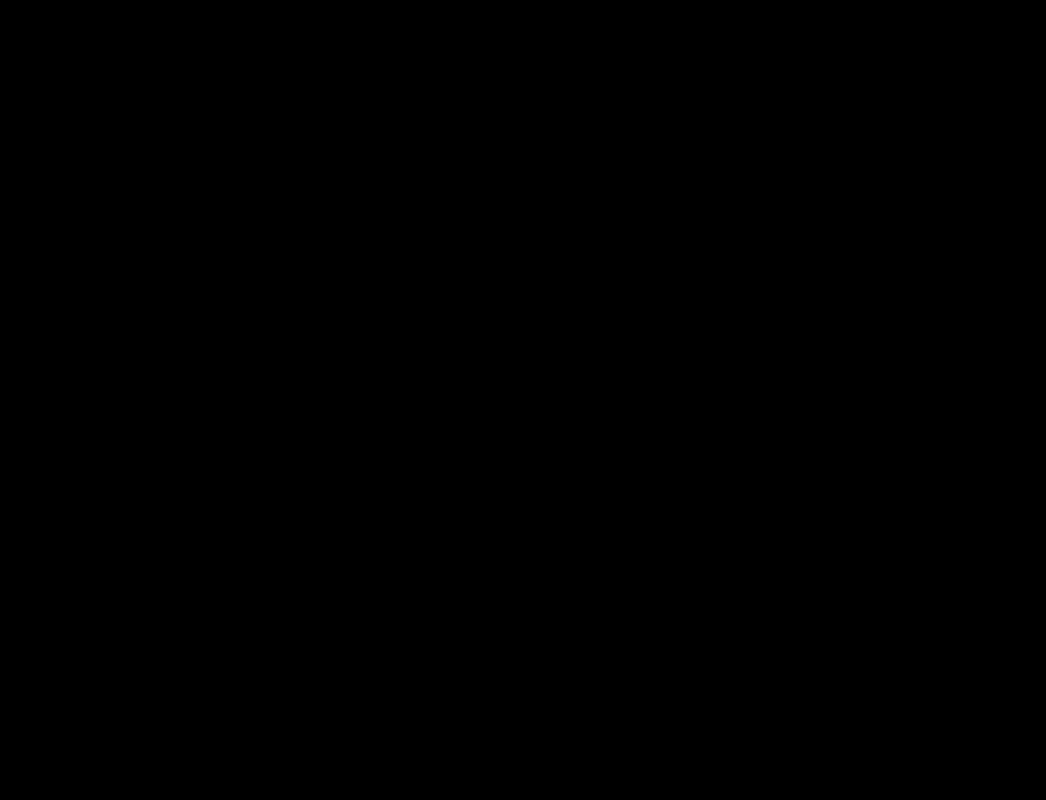
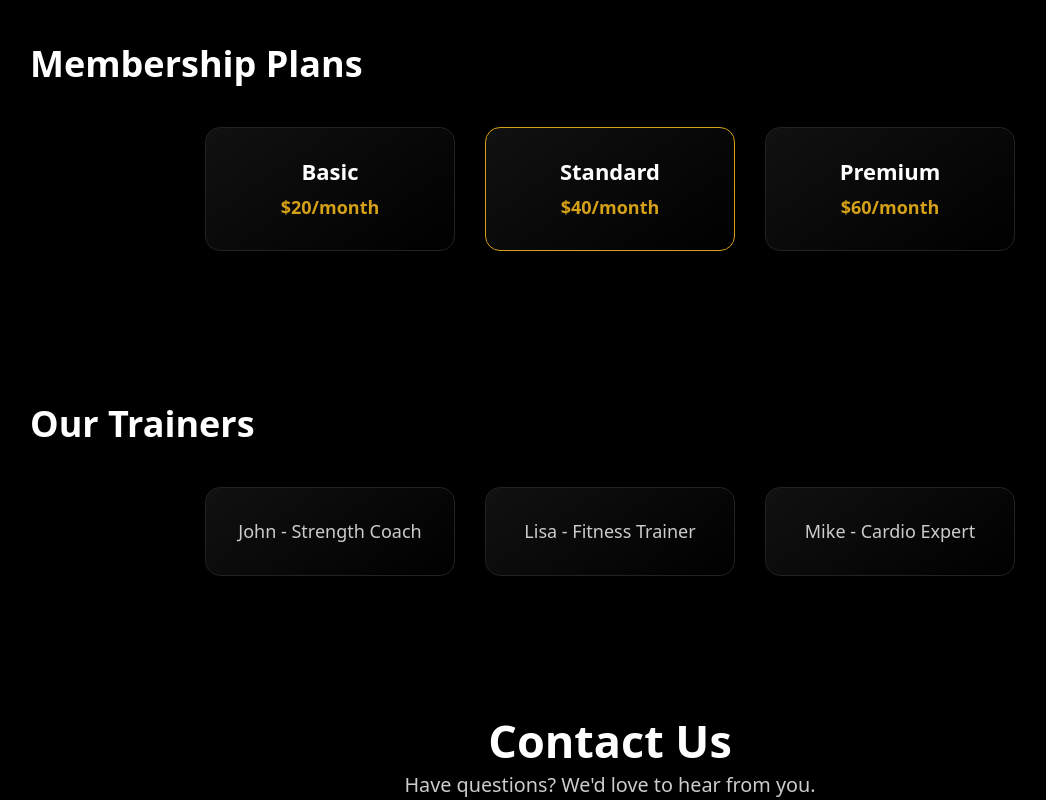
Before and after one commit to sanju20021001/gym-website, a React (Vite) app: page / in a window 1280 px wide. Shown: the part 1740-2540 px from the top of the page, without its empty margins (30-1076 px from the left). Before the commit the page ends 911 px from the top, so only its background shows below. Built offline with nearby package versions, Linux system fonts and the light colour scheme.

Commit message:
updated home

```diff
--- a/src/App.css
+++ b/src/App.css
@@ -651,6 +651,71 @@ input[type=number]::-webkit-outer-spin-button {
   text-decoration: none;
 }
 
+/* SECTION TITLES */
+.membership-section h2,
+.trainers-section h2 {
+  font-size: 36px;
+  margin-bottom: 50px;
+  color: var(--text-h);
+}
+
+/* CARD CONTAINER */
+.membership-section .cards,
+.trainers-section .cards {
+  display: flex;
+  justify-content: center;
+  flex-wrap: wrap;
+  gap: 30px;
+}
+
+/* CARD STYLE */
+.membership-section .card,
+.trainers-section .card {
+  background: linear-gradient(145deg, #111, var(--bg));
+  padding: 30px 25px;
+  border-radius: 15px;
+  width: 250px;
+  text-align: center;
+  transition: all 0.3s ease;
+  border: 1px solid var(--border);
+  cursor: pointer;
+  color: var(--text);
+}
+
+/* HOVER EFFECT */
+.membership-section .card:hover,
+.trainers-section .card:hover {
+  transform: translateY(-10px) scale(1.03);
+  box-shadow: 0 15px 40px rgba(212, 160, 23, 0.25);
+  border: 1px solid var(--accent);
+}
+
+/* MEMBERSHIP TEXT */
+.membership-section .card h3 {
+  font-size: 22px;
+  margin-bottom: 10px;
+  color: var(--text-h);
+}
+
+.membership-section .card p {
+  font-size: 18px;
+  color: var(--accent);
+  font-weight: bold;
+}
+
+/* TRAINER TEXT */
+.trainers-section .card {
+  font-size: 18px;
+  font-weight: 500;
+  color: var(--text);
+}
+
+/* HIGHLIGHT MIDDLE PLAN */
+.membership-section .card:nth-child(2) {
+  transform: scale(1.05);
+  border: 1px solid var(--accent);
+}
+
 /* ================= MOBILE ================= */
 @media (max-width: 768px) {
   .navbar {
--- a/src/App.jsx
+++ b/src/App.jsx
@@ -1,10 +1,10 @@
 import { BrowserRouter, Routes, Route } from "react-router-dom";
 import Navbar from "./components/Navbar";
-import Home from "./components/Hero";
+import Home from "./components/Home";
 import Services from "./components/Services";
 import About from "./components/About";
 import Contact from "./components/Contact";
-import Hero from "./components/Hero";
+import Hero from "./components/Home";
 
 function App() {
   return (
--- a/src/components/Hero.jsx
+++ /dev/null
@@ -1,63 +0,0 @@
-import React from "react";
-import { motion } from "framer-motion";
-import "../App.css";
-import hero from "../assets/hero.jpg";
-
-const Hero = () => {
-  return (
-    <section
-      className="hero"
-      style={{ backgroundImage: `url(${hero})` }}
-    >
-      <div className="overlay"></div>
-
-      <div className="hero-content">
-
-        {/* Heading */}
-        <motion.h1
-          initial={{ opacity: 0, y: 50 }}
-          animate={{ opacity: 1, y: 0 }}
-          transition={{ duration: 0.8 }}
-        >
-          TRANSFORM YOUR BODY. <br /> TRANSFORM YOUR LIFE.
-        </motion.h1>
-
-        {/* Subheading */}
-        <motion.h2
-          initial={{ opacity: 0, y: 50 }}
-          animate={{ opacity: 1, y: 0 }}
-          transition={{ duration: 0.8, delay: 0.3 }}
-        >
-          Train harder. Get stronger. <br /> Achieve your goals!
-        </motion.h2>
-
-        {/* Buttons */}
-        <motion.div
-          className="hero-buttons"
-          initial={{ opacity: 0, y: 50 }}
-          animate={{ opacity: 1, y: 0 }}
-          transition={{ duration: 0.8, delay: 0.6 }}
-        >
-          <motion.button
-            className="hero-btn"
-            whileHover={{ scale: 1.1 }}
-            whileTap={{ scale: 0.95 }}
-          >
-            GET STARTED
-          </motion.button>
-
-          <motion.button
-            className="hero-btn1"
-            whileHover={{ scale: 1.1 }}
-            whileTap={{ scale: 0.95 }}
-          >
-            WATCH REVIEWS
-          </motion.button>
-        </motion.div>
-
-      </div>
-    </section>
-  );
-};
-
-export default Hero;
--- /dev/null
+++ b/src/components/Home.jsx
@@ -0,0 +1,127 @@
+import React from "react";
+import { motion } from "framer-motion";
+import "../App.css";
+import hero from "../assets/hero.jpg";
+
+import Services from "./Services";
+import Contact from "./Contact";
+
+const Home = () => {
+  return (
+    <>
+
+      <section
+        className="hero"
+        style={{ backgroundImage: `url(${hero})` }}
+      >
+        <div className="overlay"></div>
+
+        <div className="hero-content">
+          <motion.h1
+            initial={{ opacity: 0, y: 50 }}
+            animate={{ opacity: 1, y: 0 }}
+            transition={{ duration: 0.8 }}
+          >
+            TRANSFORM YOUR BODY. <br /> TRANSFORM YOUR LIFE.
+          </motion.h1>
+
+          <motion.h2
+            initial={{ opacity: 0, y: 50 }}
+            animate={{ opacity: 1, y: 0 }}
+            transition={{ duration: 0.8, delay: 0.3 }}
+          >
+            Train harder. Get stronger. <br /> Achieve your goals!
+          </motion.h2>
+
+          <motion.div
+            className="hero-buttons"
+            initial={{ opacity: 0, y: 50 }}
+            animate={{ opacity: 1, y: 0 }}
+            transition={{ duration: 0.8, delay: 0.6 }}
+          >
+            <motion.button
+              className="hero-btn"
+              whileHover={{ scale: 1.1 }}
+              whileTap={{ scale: 0.95 }}
+            >
+              GET STARTED
+            </motion.button>
+
+            <motion.button
+              className="hero-btn1"
+              whileHover={{ scale: 1.1 }}
+              whileTap={{ scale: 0.95 }}
+            >
+              WATCH REVIEWS
+            </motion.button>
+          </motion.div>
+        </div>
+      </section>
+
+      <Services />
+
+
+      <section className="home-section dark membership-section">
+        <motion.h2
+          initial={{ opacity: 0, y: 50 }}
+          whileInView={{ opacity: 1, y: 0 }}
+          transition={{ duration: 0.6 }}
+        >
+          Membership Plans
+        </motion.h2>
+
+        <div className="cards">
+          {["Basic", "Standard", "Premium"].map((plan, index) => (
+            <motion.div
+              key={index}
+              className="card"
+              initial={{ opacity: 0, y: 50 }}
+              whileInView={{ opacity: 1, y: 0 }}
+              transition={{ delay: index * 0.2 }}
+            >
+              <h3>{plan}</h3>
+              <p>
+                {plan === "Basic" && "$20/month"}
+                {plan === "Standard" && "$40/month"}
+                {plan === "Premium" && "$60/month"}
+              </p>
+            </motion.div>
+          ))}
+        </div>
+      </section>
+
+
+      <section className="home-section trainers-section">
+        <motion.h2
+          initial={{ opacity: 0, y: 50 }}
+          whileInView={{ opacity: 1, y: 0 }}
+          transition={{ duration: 0.6 }}
+        >
+          Our Trainers
+        </motion.h2>
+
+        <div className="cards">
+          {[
+            "John - Strength Coach",
+            "Lisa - Fitness Trainer",
+            "Mike - Cardio Expert",
+          ].map((trainer, index) => (
+            <motion.div
+              key={index}
+              className="card"
+              initial={{ opacity: 0, y: 50 }}
+              whileInView={{ opacity: 1, y: 0 }}
+              transition={{ delay: index * 0.2 }}
+            >
+              {trainer}
+            </motion.div>
+          ))}
+        </div>
+      </section>
+
+      <Contact />
+    </>
+  );
+};
+
+export default Home;
--- a/src/index.css
+++ b/src/index.css
@@ -11,7 +11,7 @@
   --text-h: #ffffff;
   --bg: #000000;
   --border: #222;
-  --accent: #d4a017; /* GOLD */
+  --accent: #d4a017;
 
   --sans: system-ui, 'Segoe UI', Roboto, sans-serif;
   --heading: system-ui, 'Segoe UI', Roboto, sans-serif;
```
